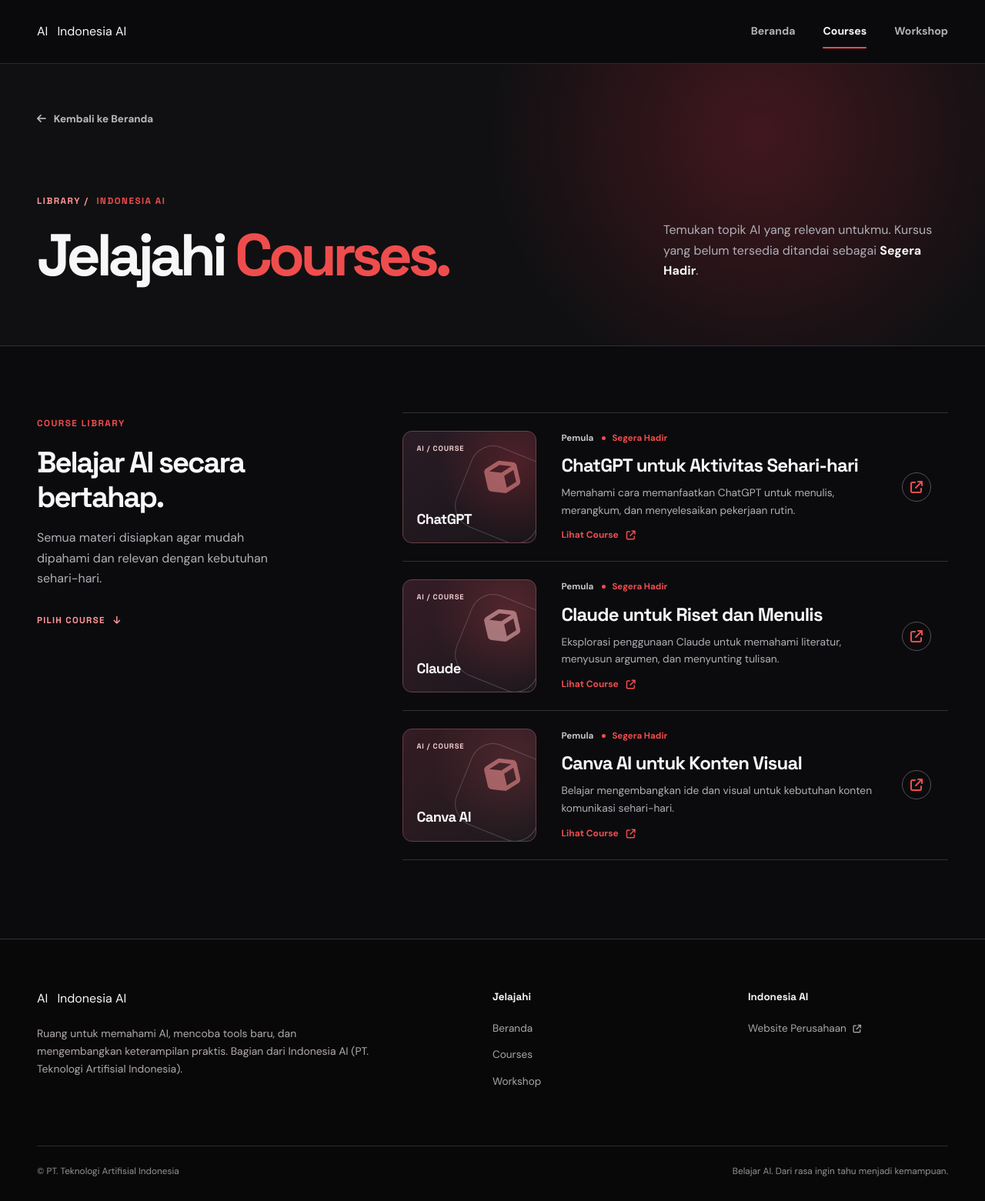
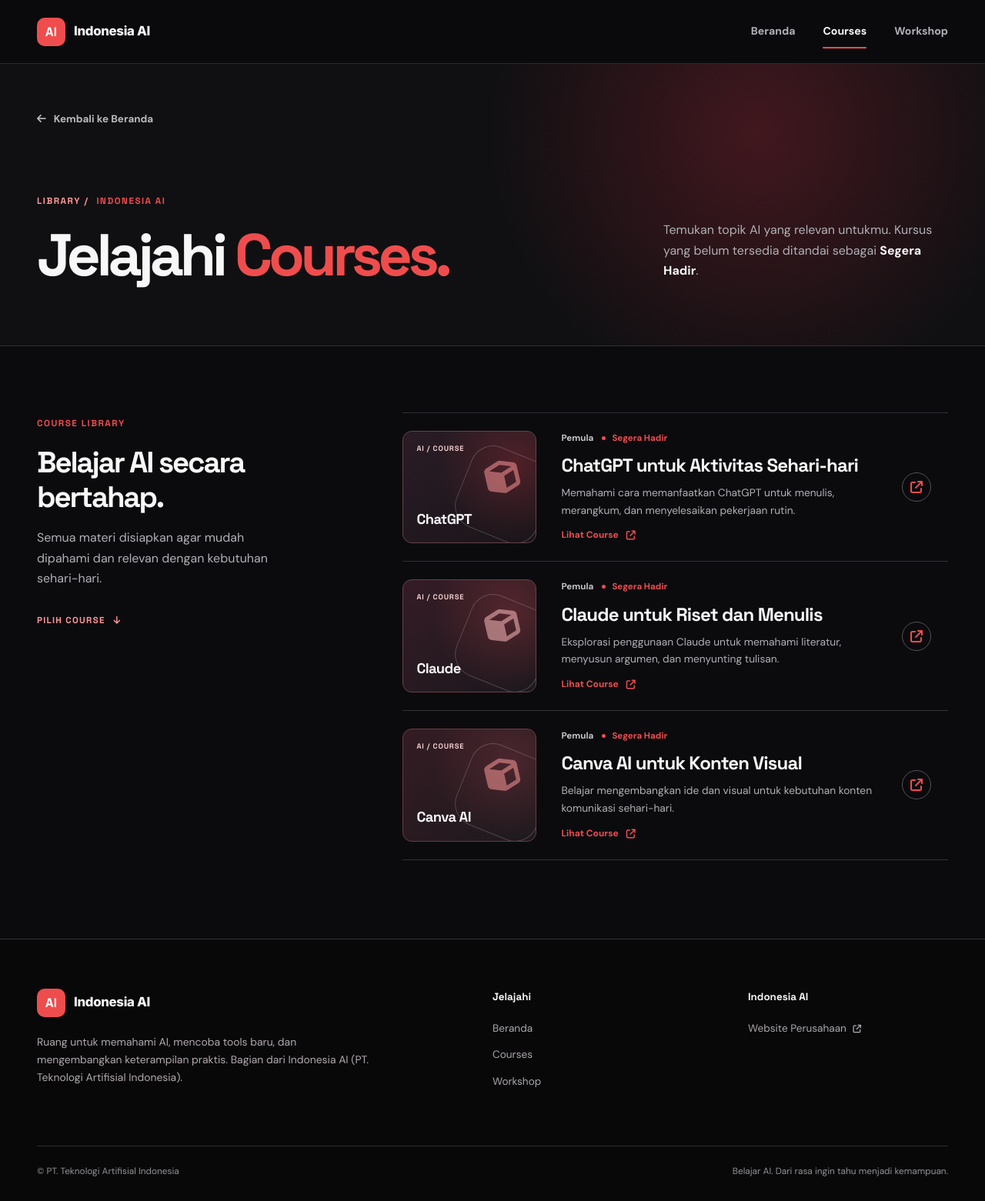
Before and after one commit to muhamuttaqien/ai-workshop, a Django app: page /courses/ in a window 1280 px wide. Shown: the whole page at 77% size. Run offline with Django 5.2, Linux system fonts and the light colour scheme; data comes from the database, SQL or seed files in the repository.

Commit message:
Match Courses logo style to Workshop red AI mark

```diff
--- a/courses/static/courses/style.css
+++ b/courses/static/courses/style.css
@@ -49,27 +49,30 @@ a:focus-visible, summary:focus-visible {
   backdrop-filter: blur(22px);
 }
 .platform-nav { display: flex; align-items: center; gap: 30px; min-height: 82px; }
-.platform-brand { display: inline-flex; align-items: center; gap: 12px; flex-shrink: 0; }
-.brand-symbol {
-  position: relative;
-  width: 42px;
-  height: 42px;
+.platform-brand {
+  display: inline-flex;
+  align-items: center;
+  gap: 11px;
+  flex-shrink: 0;
+  font-family: "Inter", sans-serif;
+  font-weight: 800;
+  letter-spacing: -.02em;
+}
+.brand-mark {
   display: grid;
   place-items: center;
-  border: 1px solid #a6464d;
-  border-radius: 12px;
-  background: linear-gradient(155deg, #241719, #141417);
-  color: var(--accent);
-  font-family: var(--font-head);
-  font-size: 1.42rem;
-  font-weight: 700;
-  line-height: 1;
-  letter-spacing: -.07em;
+  width: 37px;
+  height: 37px;
+  flex: 0 0 37px;
+  border-radius: 10px;
+  background: #ef4d4d;
+  color: #fff;
+  font-family: "Manrope", sans-serif;
+  font-size: 1rem;
+  font-weight: 800;
+  letter-spacing: normal;
 }
-.brand-symbol > span:first-child { color: #ffffff; }
-.brand-symbol-dot { position: absolute; right: -4px; top: -4px; width: 8px; height: 8px; border-radius: 50%; background: var(--accent); box-shadow: 0 0 17px #ef4d4daa; }
-.brand-lockup { display: flex; flex-direction: column; font-family: var(--font-head); font-size: 1.04rem; font-weight: 700; line-height: 1.2; letter-spacing: -.02em; }
-.brand-lockup small { display: block; margin-top: 4px; font-family: var(--font-body); font-size: .62rem; color: var(--muted-2); font-weight: 600; letter-spacing: .15em; text-transform: uppercase; }
+.brand-text { color: #f7f7f8; font-size: 1.05rem; }
 .platform-links { display: flex; align-items: center; gap: 36px; margin-left: auto; font-size: .88rem; font-weight: 700; }
 .platform-links a { position: relative; padding: 10px 0; color: var(--muted); transition: color .18s ease; }
 .platform-links a:hover, .platform-links a.current { color: var(--ink); }
```
